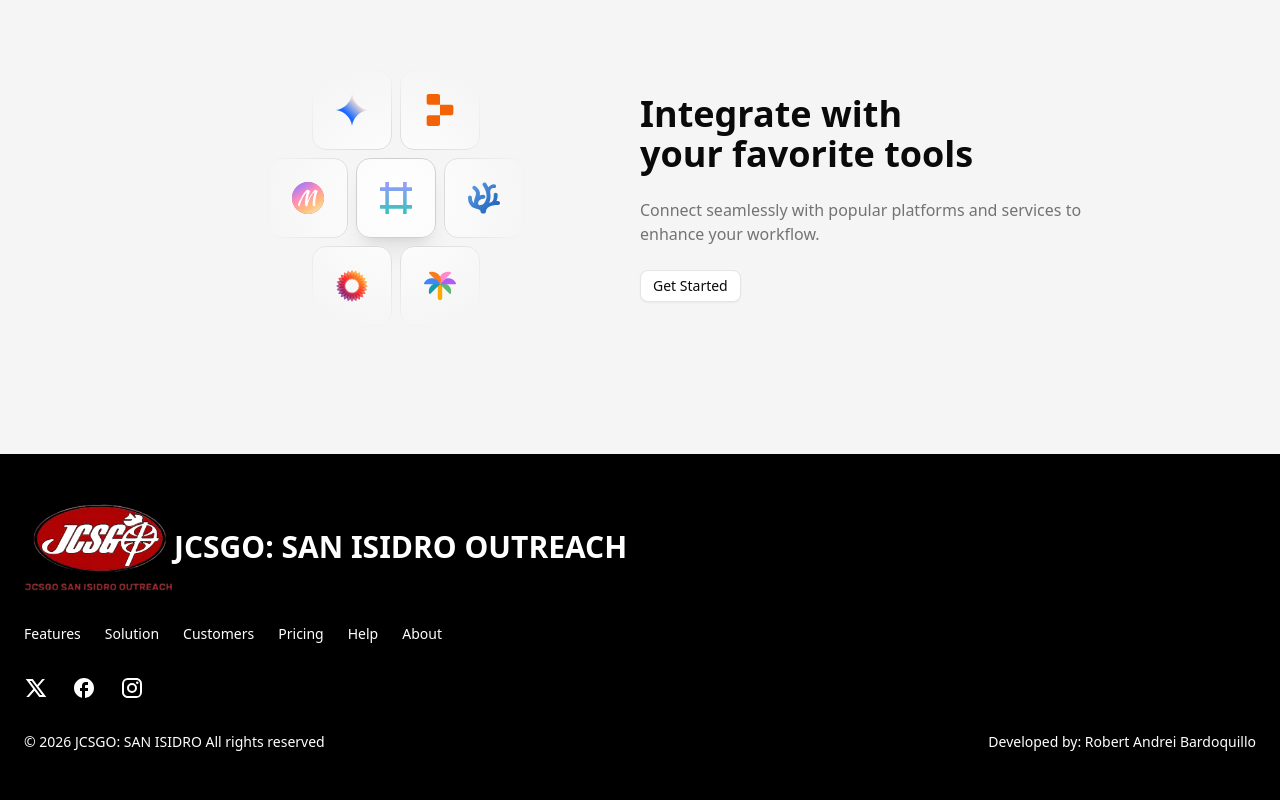
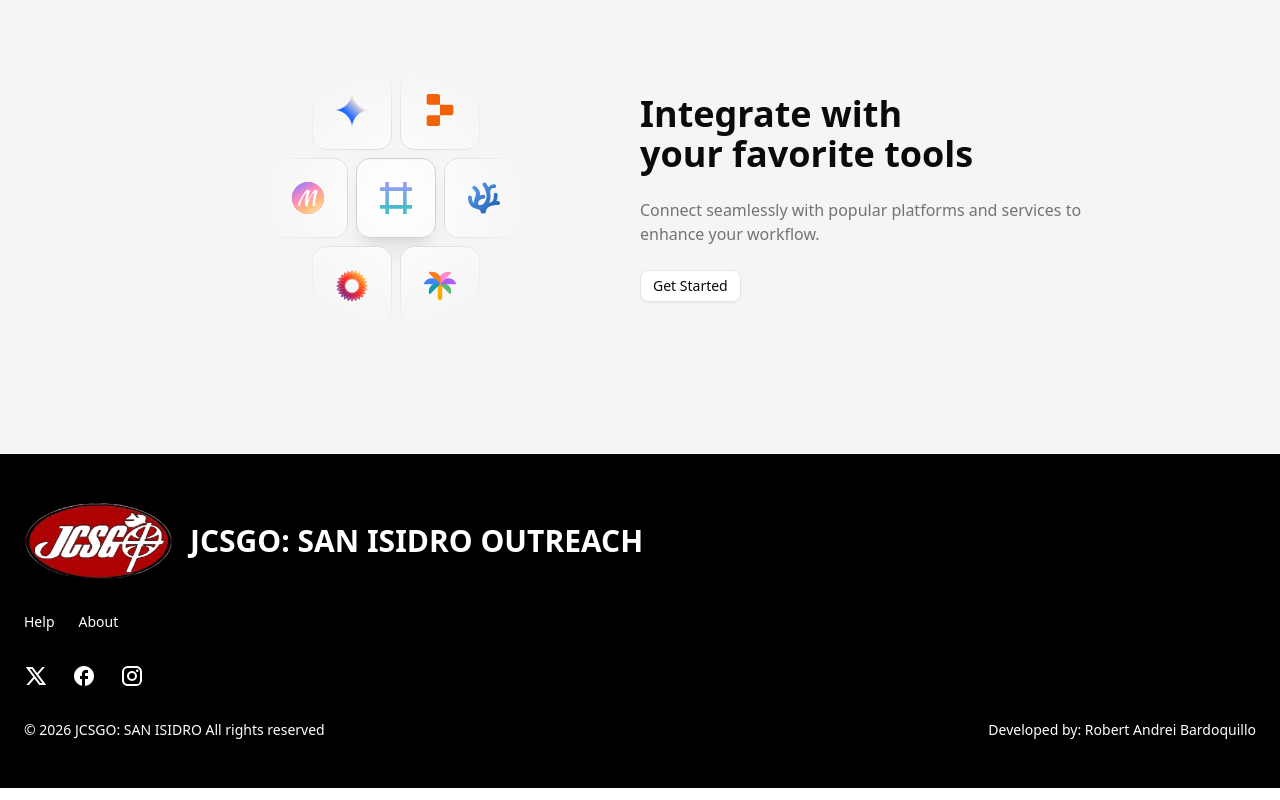
Before and after one commit to Andrei12388/san-isidro-website, a Next.js app: page / in a window 1280 px wide. Shown: the part 2486-3286 px from the top of the page. Built offline with nearby package versions, Linux system fonts and the light colour scheme.

Commit message:
first commit

```diff
--- a/components/footer.tsx
+++ b/components/footer.tsx
@@ -3,22 +3,7 @@ import Image from 'next/image'
 import Link from 'next/link'
 
 const links = [
-    {
-        title: 'Features',
-        href: '#',
-    },
-    {
-        title: 'Solution',
-        href: '#',
-    },
-    {
-        title: 'Customers',
-        href: '#',
-    },
-    {
-        title: 'Pricing',
-        href: '#',
-    },
+
     {
         title: 'Help',
         href: '#',
@@ -37,8 +22,8 @@ export default function FooterSection() {
                   <Link
                     href="/"
                     aria-label="go home"
-                    className="flex flex-row justify-center align-middle item size-fit">
-                  <Image src="/images/logo.png" alt="San Isidro Logo" width={150} height={150} />
+                    className="flex flex-row justify-center gap-4 align-middle item size-fit">
+                  <Image src="/images/logonotitle.png" alt="San Isidro Logo" width={150} height={150} />
                    <span className=" text-white text-3xl font-bold self-center">JCSGO: SAN ISIDRO OUTREACH</span>
                 </Link>
                 </div>
```
Also changed, not shown: public/images/logonotitle.png (added).
